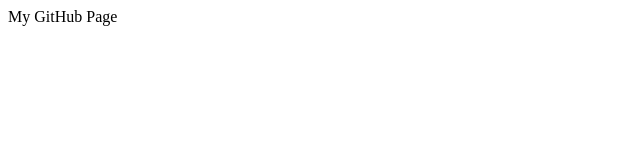
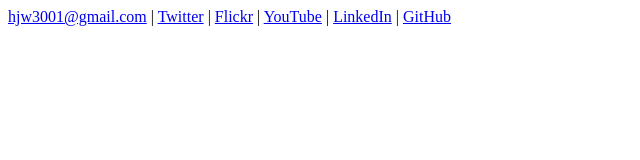
Before and after one commit to hjw3001/hjw3001.github.com, a plain HTML site: page index.html in a window 1280 px wide. Shown: the whole page, without its empty margins (0-640 px from the left). Drawn offline with Linux system fonts and the light colour scheme.

Commit message:
adding footer

```diff
--- a/index.html
+++ b/index.html
@@ -3,9 +3,18 @@
 <head>
 	<meta http-equiv="content-type" content="text/html; charset=utf-8" />
 	<meta name="author" content="Henry Wagner" />
+	<title>Henry Wagner</title>
 </head>
 
 <body>
-My GitHub Page
+
+<div class="container footer">
+  <a href="mailto:hjw3001@gmail.com">hjw3001@gmail.com</a> |
+  <a href="http://twitter.com/hjw3001">Twitter</a> |
+  <a href="http://www.flickr.com/photos/henrywagner">Flickr</a> |
+  <a href="http://www.youtube.com/user/hjw3001">YouTube</a> |
+  <a href="http://www.linkedin.com/in/henrywagner">LinkedIn</a> |
+  <a href="https://github.com/hjw3001">GitHub</a>
+</div>
 </body>
 </html>
```
